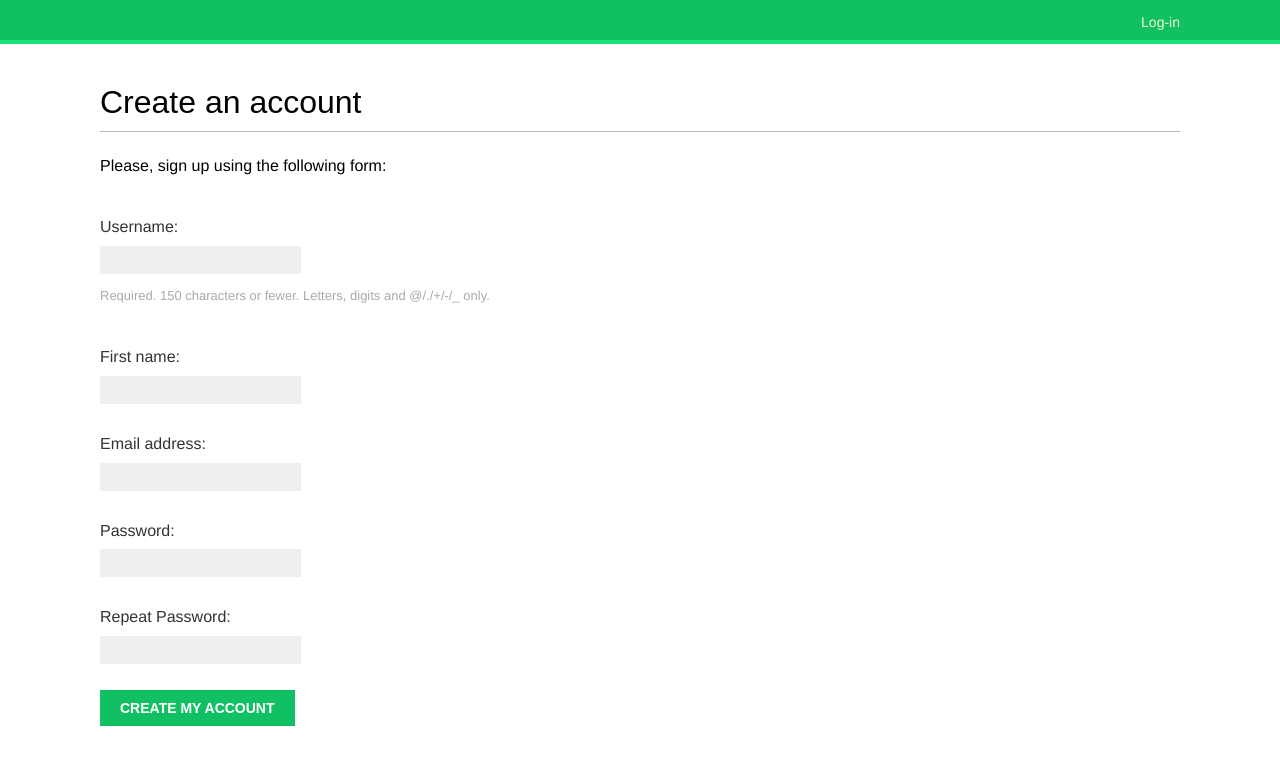
After one commit to stuartelimu/quasy, a Django app: page /account/register/ in a window 1280 px wide. The commit adds this page. Shown: the top 765 px of the page. Run offline with Django 3.2, Linux system fonts and the light colour scheme; some web fonts are replaced.

Commit message:
add user registration functionality

```diff
--- a/account/forms.py
+++ b/account/forms.py
@@ -1,5 +1,21 @@
 from django import forms
+from django.contrib.auth.models import User
 
 class LoginForm(forms.Form):
     username = forms.CharField()
     password = forms.CharField(widget=forms.PasswordInput)
+
+
+class UserRegistrationForm(forms.ModelForm):
+    password = forms.CharField(label='Password', widget=forms.PasswordInput)
+    password2 = forms.CharField(label='Repeat Password', widget=forms.PasswordInput)
+
+    class Meta:
+        model = User
+        fields = ('username', 'first_name', 'email')
+
+    def clean_password2(self):
+        cd = self.cleaned_data
+        if cd['password'] != cd['password2']:
+            raise forms.ValidationError("Passwords don't match")
+        return cd['password2']
--- /dev/null
+++ b/account/templates/account/register.html
@@ -0,0 +1,11 @@
+{% extends "base.html" %}
+{% block title %}Create an account{% endblock %}
+{% block content %}
+<h1>Create an account</h1>
+<p>Please, sign up using the following form:</p>
+<form action="." method="post">
+  {{ user_form.as_p }}
+  {% csrf_token %}
+  <p><input type="submit" value="Create my account"></p>
+</form>
+{% endblock %}
--- /dev/null
+++ b/account/templates/account/register_done.html
@@ -0,0 +1,6 @@
+{% extends "base.html" %}
+{% block title %}Welcome{% endblock %}
+{% block content %}
+<h1>Welcome {{ new_user.first_name }}!</h1>
+<p>Your account has been successfully created. Now you can <a href="{% url 'login' %}">log in</a>.</p>
+{% endblock %}
--- a/account/urls.py
+++ b/account/urls.py
@@ -4,7 +4,8 @@ from . import views
 
 urlpatterns = [
     path('', include('django.contrib.auth.urls')),
-    # path('', views.dashboard, name='dashboard'),
+    path('register/', views.register, name='register'),
+    path('', views.dashboard, name='dashboard'),
     # path('login/', auth_views.LoginView.as_view(), name='login'),
     # path('logout/', auth_views.LogoutView.as_view(), name='logout'),
     # path('password_change/', auth_views.PasswordChangeView.as_view(), name='password_change'),
--- a/account/views.py
+++ b/account/views.py
@@ -2,7 +2,7 @@ from django.http import HttpResponse
 from django.shortcuts import render
 from django.contrib.auth import authenticate, login
 from django.contrib.auth.decorators import login_required
-from .forms import LoginForm
+from .forms import LoginForm, UserRegistrationForm
 
 def user_login(request):
     if request.method == 'POST':
@@ -25,3 +25,19 @@ def user_login(request):
 @login_required
 def dashboard(request):
     return render(request, 'account/dashboard.html', {'section': 'dashboard'})
+
+def register(request):
+    if request.method == 'POST':
+        user_form = UserRegistrationForm(request.POST)
+        if user_form.is_valid:
+            # create a new user object but don't save it
+            new_user = user_form.save(commit=False)
+            # set the chosen password
+            new_user.set_password(
+                user_form.cleaned_data['password']
+            )
+            new_user.save()
+            return render(request, 'account/register_done.html', {'new_user':new_user})
+    else:
+        user_form = UserRegistrationForm()
+        return render(request, 'account/register.html', {'user_form': user_form})
```
Also changed, not shown: account/templates/account/login.html (+8 -7 lines).
